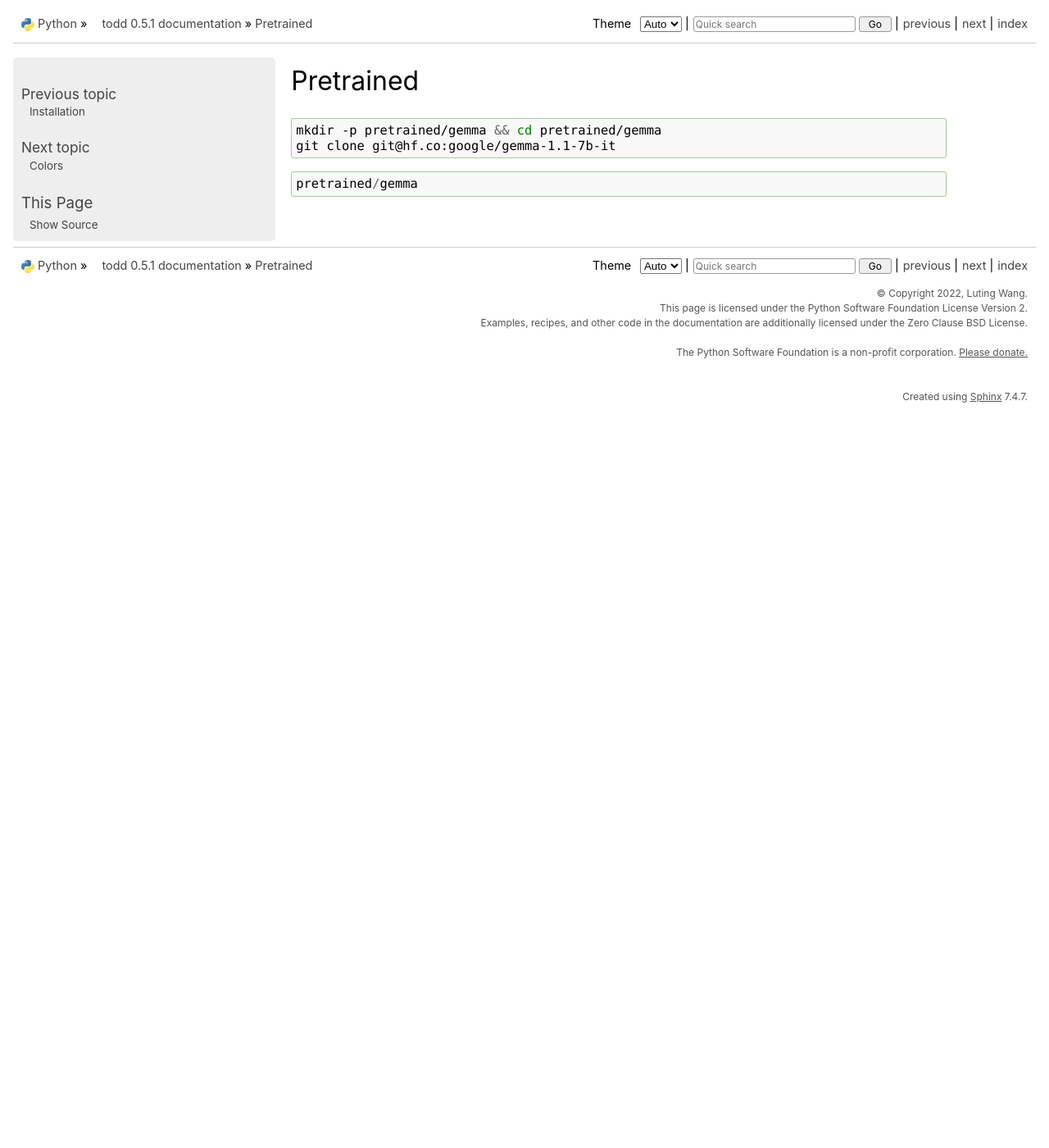
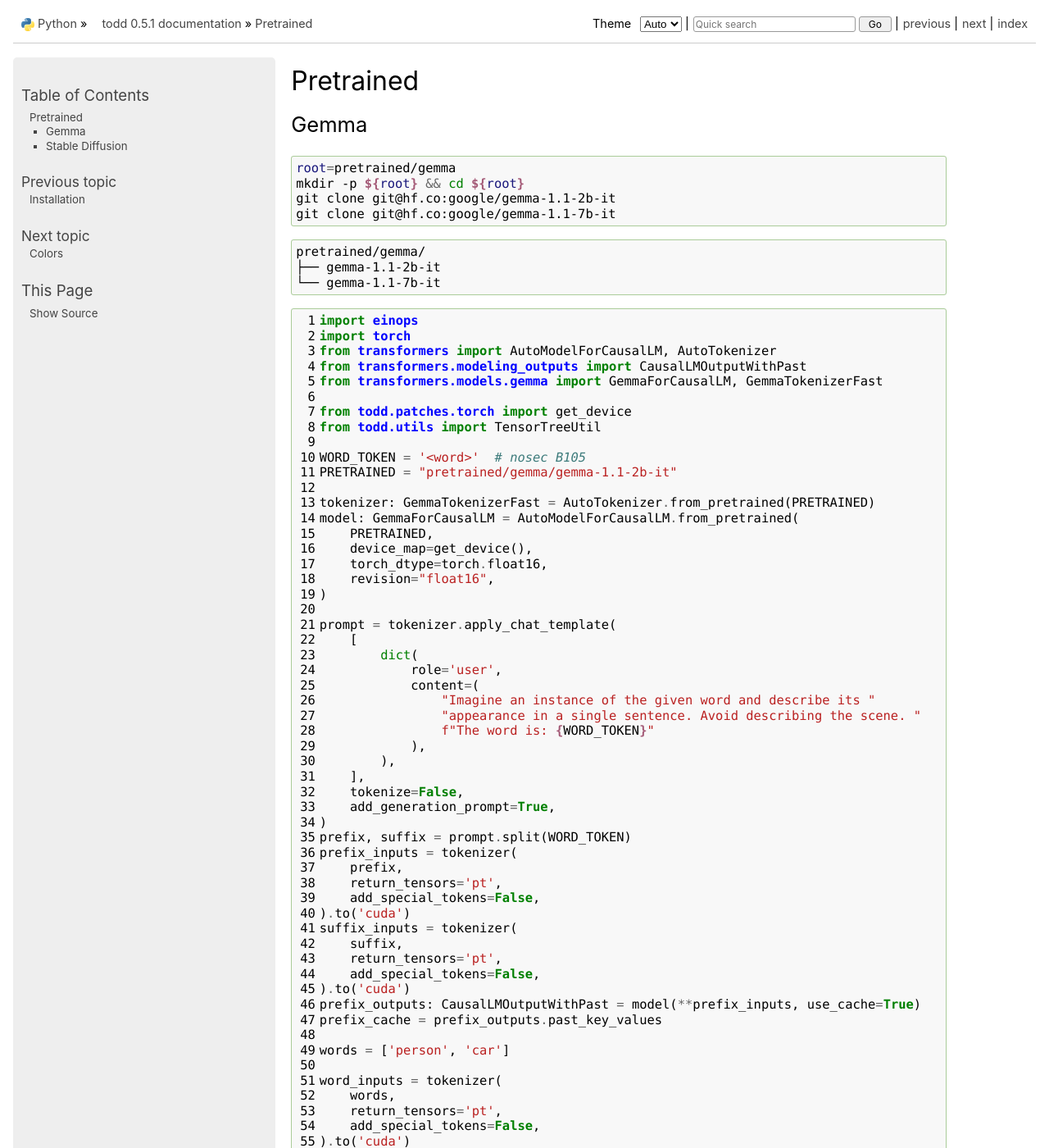
Before and after one commit to LutingWang/todd, a Sphinx documentation site: the page built from docs/source/get_started/pretrained.rst, in a window 1280 px wide and 1400 px high. Shown: the whole window at 82% size. Built offline with Sphinx 7.4.7, drawn with Linux system fonts in a browser that asks for light colours; some of the changed text lies outside the part shown.

```diff
--- /dev/null
+++ b/docs/source/get_started/gemma.py
@@ -0,0 +1,85 @@
+import einops
+import torch
+from transformers import AutoModelForCausalLM, AutoTokenizer
+from transformers.modeling_outputs import CausalLMOutputWithPast
+from transformers.models.gemma import GemmaForCausalLM, GemmaTokenizerFast
+
+from todd.patches.torch import get_device
+from todd.utils import TensorTreeUtil
+
+WORD_TOKEN = '<word>'  # nosec B105
+PRETRAINED = "pretrained/gemma/gemma-1.1-2b-it"
+
+tokenizer: GemmaTokenizerFast = AutoTokenizer.from_pretrained(PRETRAINED)
+model: GemmaForCausalLM = AutoModelForCausalLM.from_pretrained(
+    PRETRAINED,
+    device_map=get_device(),
+    torch_dtype=torch.float16,
+    revision="float16",
+)
+
+prompt = tokenizer.apply_chat_template(
+    [
+        dict(
+            role='user',
+            content=(
+                "Imagine an instance of the given word and describe its "
+                "appearance in a single sentence. Avoid describing the scene. "
+                f"The word is: {WORD_TOKEN}"
+            ),
+        ),
+    ],
+    tokenize=False,
+    add_generation_prompt=True,
+)
+prefix, suffix = prompt.split(WORD_TOKEN)
+prefix_inputs = tokenizer(
+    prefix,
+    return_tensors='pt',
+    add_special_tokens=False,
+).to('cuda')
+suffix_inputs = tokenizer(
+    suffix,
+    return_tensors='pt',
+    add_special_tokens=False,
+).to('cuda')
+prefix_outputs: CausalLMOutputWithPast = model(**prefix_inputs, use_cache=True)
+prefix_cache = prefix_outputs.past_key_values
+
+words = ['person', 'car']
+
+word_inputs = tokenizer(
+    words,
+    return_tensors='pt',
+    add_special_tokens=False,
+).to('cuda')
+assert prefix_inputs.keys() == word_inputs.keys() == suffix_inputs.keys()
+
+inputs: dict[str, torch.Tensor] = TensorTreeUtil.map(
+    lambda *i: torch.cat(i, dim=-1),
+    TensorTreeUtil.map(
+        lambda i: einops.repeat(i, '1 l -> b l', b=len(words)),
+        prefix_inputs,
+    ),
+    word_inputs,
+    TensorTreeUtil.map(
+        lambda i: einops.repeat(i, '1 l -> b l', b=len(words)),
+        suffix_inputs,
+    ),
+)
+
+output_ids = model.generate(
+    **inputs,
+    past_key_values=TensorTreeUtil.map(
+        lambda i: einops.repeat(i, '1 h l d -> b h l d', b=len(words)),
+        prefix_cache,
+    ),
+    use_cache=True,
+    max_new_tokens=50,
+)
+output_ids = output_ids[:, inputs['input_ids'].shape[-1]:]
+output_texts = [
+    tokenizer.decode(oi, skip_special_tokens=True) for oi in output_ids
+]
+for output_text in output_texts:
+    print(output_text)
--- a/docs/source/get_started/pretrained.rst
+++ b/docs/source/get_started/pretrained.rst
@@ -1,11 +1,38 @@
 Pretrained
 ==========
 
-.. code-block:: zsh
+Gemma
+-----
 
-    mkdir -p pretrained/gemma && cd pretrained/gemma
+.. code-block:: bash
+
+    root=pretrained/gemma
+    mkdir -p ${root} && cd ${root}
+    git clone git@hf.co:google/gemma-1.1-2b-it
     git clone git@hf.co:google/gemma-1.1-7b-it
 
 .. code::
 
-    pretrained/gemma
+    pretrained/gemma/
+    ├── gemma-1.1-2b-it
+    └── gemma-1.1-7b-it
+
+.. literalinclude:: gemma.py
+    :language: python
+    :linenos:
+
+Stable Diffusion
+----------------
+
+.. code-block:: bash
+
+    root=pretrained/stable_diffusion
+    mkdir -p ${root} && cd ${root}
+    git clone git@hf.co:stabilityai/stable-diffusion-xl-base-1.0
+    git clone git@hf.co:stabilityai/stable-diffusion-xl-refiner-1.0
+
+.. code::
+
+    pretrained/stable_diffusion/
+    ├── stable-diffusion-xl-base-1.0
+    └── stable-diffusion-xl-refiner-1.0
--- a/pyproject.toml
+++ b/pyproject.toml
@@ -140,6 +140,7 @@ module = [
     'pptx.*',
     'setuptools.*',
     'torchvision.*',
+    'transformers.*',
     'yapf.*',
 ]
 ignore_missing_imports = true
```
Also changed, not shown: docs/source/get_started/data.rst (+49 -0 lines), 7 other files.
